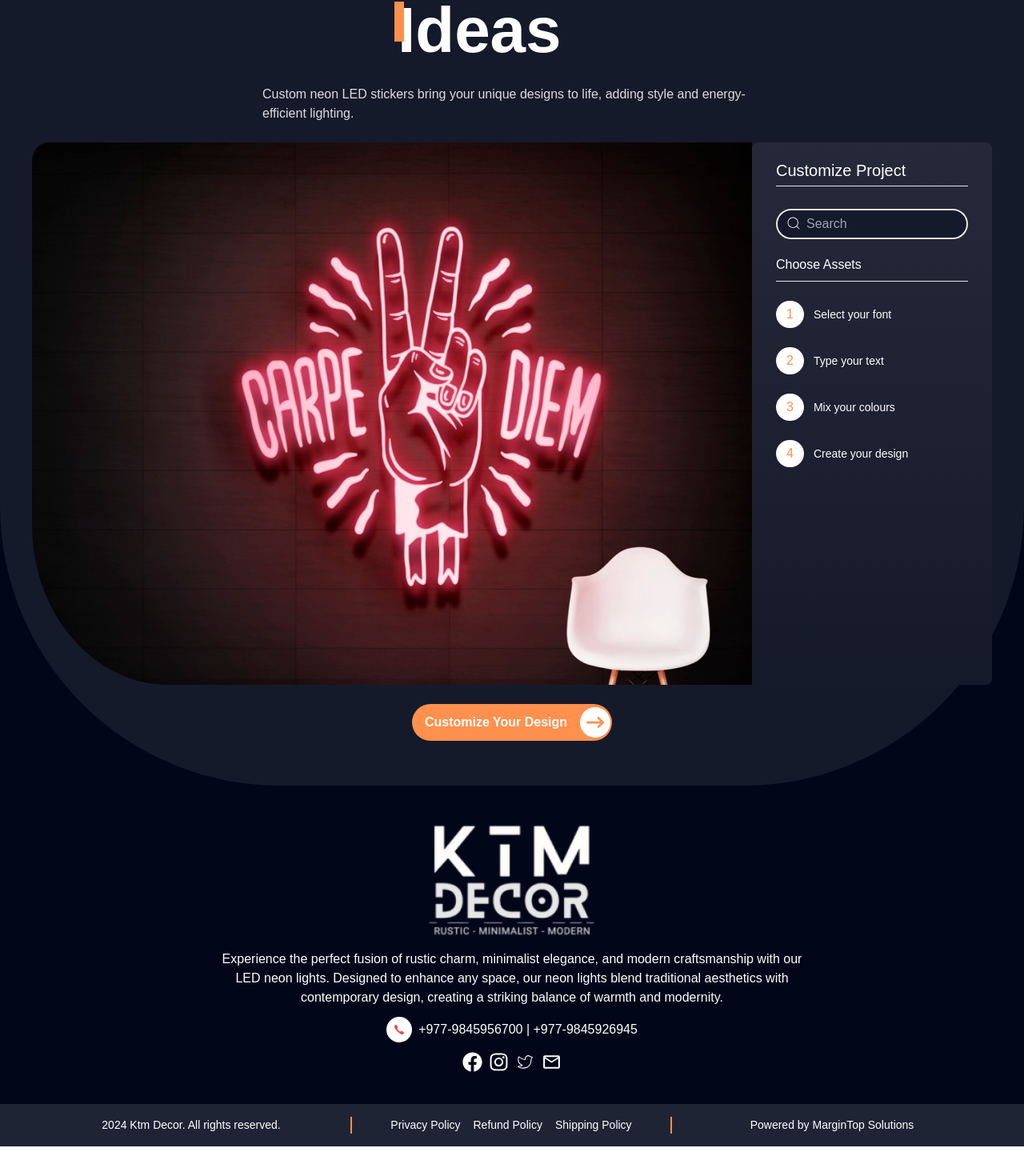
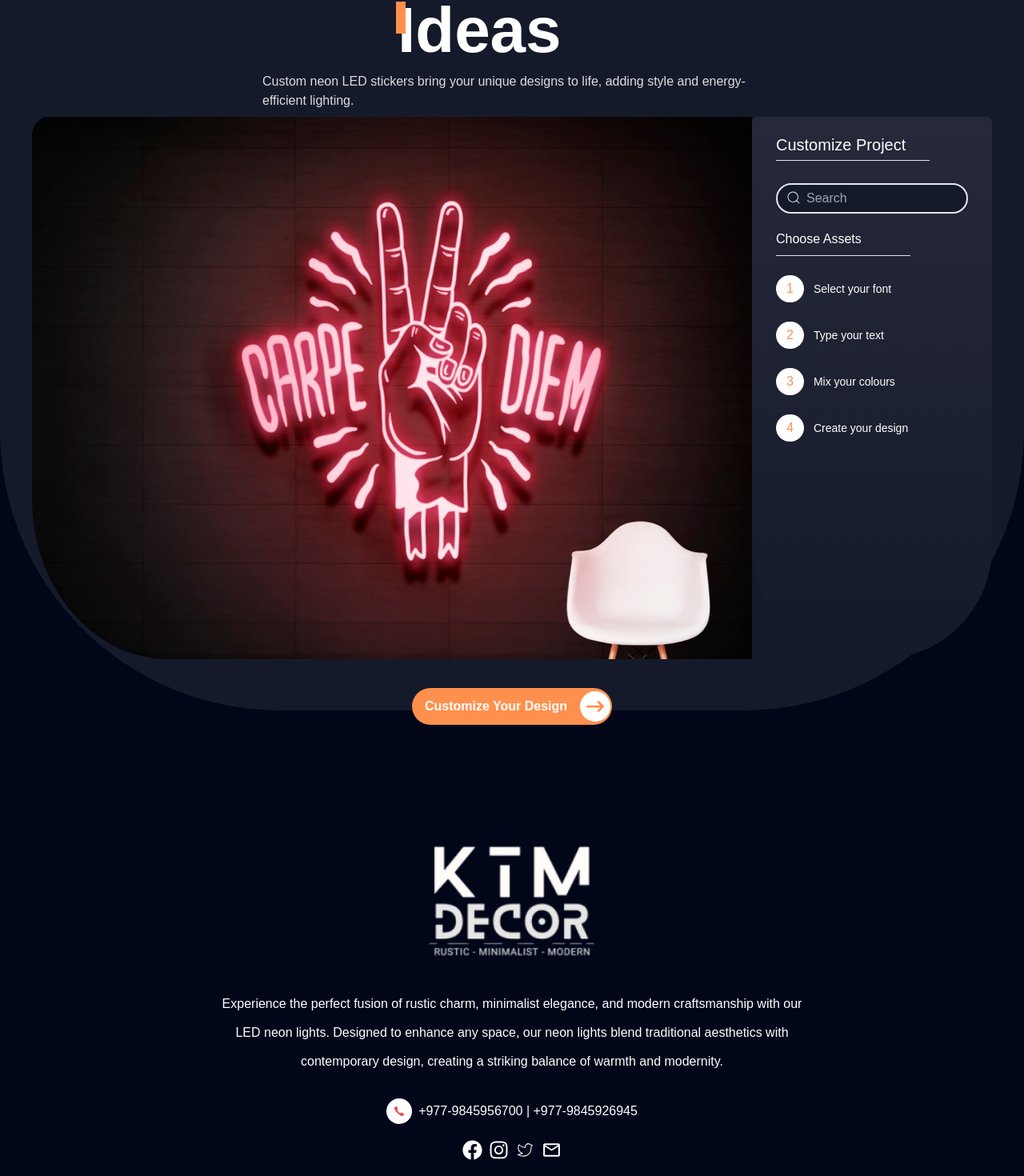
Before and after one commit to shushilpaudel78/Ktm-Decor, a React (Vite) app: page / in a window 1280 px wide. Shown: the part 211-1681 px from the top of the page at 80% size. Before the commit the page ends 1644 px from the top, so only its background shows below. Built offline with nearby package versions, Linux system fonts and the light colour scheme; a web font is replaced by a local one.

Commit message:
little change

```diff
--- a/src/components/Home/CustomFooter.jsx
+++ b/src/components/Home/CustomFooter.jsx
@@ -5,10 +5,10 @@ const CustomFooter = () => {
     return (
         <>
 
-            <div className="w-full h-auto bg-[#1f2435] py-4 px-[10px]">
+            <div className="w-full h-auto bg-[#1f2435] py-6 px-[10px]">
                 <div className="max-w-[1200px] m-auto">
 
-                    <div className="flex text-white ">
+                    <div className="flex text-white py-3 items-center ">
 
                         <div className="w-1/3 border-r-[#FF904E] border-r-[2px] px-2">
 
@@ -22,7 +22,7 @@ const CustomFooter = () => {
                         </div>
 
                         <div className="w-1/3 border-r-[#FF904E] border-r-[2px] px-2">
-                            <div className="flex gap-4 font-aileron text-[14px] font-normal justify-center">
+                            <div className="flex gap-4 font-aileron text-[14px] font-normal justify-center items-center">
                                 <Link>Privacy Policy</Link>
                                 <Link>Refund Policy</Link>
                                 <Link>Shipping Policy</Link>
--- a/src/components/Home/CustomInfo.jsx
+++ b/src/components/Home/CustomInfo.jsx
@@ -15,15 +15,15 @@ const CustomInfo = () => {
                 <div className="max-w-[1200px] m-auto ">
 
 
-                    <div className="w-full h-auto py-4">
+                    <div className="w-full h-auto py-[120px] ">
 
 
-                        <div className="flex items-center flex-col py-6">
-                            <div className="w-[218px] h-[165px]">
+                        <div className="flex items-center flex-col py-6 ">
+                            <div className="w-[218px] h-[165px] my-4">
                                 <img src={ktmdecor} alt="img" className='w-full h-full object-cover' />
                             </div>
 
-                            <p className='text-white  text-center text-[16px] font-aileron font-medium w-[63%]'>Experience the perfect fusion of rustic charm, minimalist elegance, and modern craftsmanship with our
+                            <p className='text-white  text-center text-[16px] font-aileron font-normal w-[63%] py-2 leading-9'>Experience the perfect fusion of rustic charm, minimalist elegance, and modern craftsmanship with our
                                 LED neon lights. Designed to enhance any space, our neon lights blend traditional
                                 aesthetics with contemporary design, creating a striking balance of warmth and modernity.</p>
 
@@ -32,7 +32,7 @@ const CustomInfo = () => {
                                     <IoIosCall className='text-red-500' />
                                 </div>
 
-                                <p className='font-aileron text-white font-normal text-[16px]'>+977-9845956700 | +977-9845926945</p>
+                                <p className='font-aileron text-white font-normal text-[16px] py-3'>+977-9845956700 | +977-9845926945</p>
 
                             </div>
 
--- a/src/components/Home/CustomizeLayout.jsx
+++ b/src/components/Home/CustomizeLayout.jsx
@@ -26,7 +26,7 @@ const CustomizeLayout = () => {
             <div className="w-full  h-auto bg-[#010619]">
 
 
-                <div className="w-full h-auto bg-[#151a2b]  py-8 rounded-b-[350px]">
+                <div className="w-full h-auto bg-[#151a2b]  py-8 rounded-b-[350px] ">
 
                     <div className="h-auto w-[1200px] m-auto">
 
@@ -35,16 +35,16 @@ const CustomizeLayout = () => {
 
                             <div className="flex items-center flex-col text-[#FFFFFF] font-aileron">
                                 <div className='relative flex flex-col '>
-                                    <div className="absolute w-[12px] h-[50px] bg-[#FF904E] top-[96px] left-[260px]"></div>
-                                    <h1 className='text-[80px]  font-bold w-[90%] leading-[88px] text-center text-white'>customize your Ideas</h1>
+                                    <div className="absolute w-[12px] h-[40px] bg-[#FF904E] top-[96px] left-[262px]"></div>
+                                    <h1 className='text-[80px]  font-bold w-[90%] leading-[88px] text-center text-white '>customize your Ideas</h1>
                                 </div>
-                                <p className='font-aileron w-[52%] text-[16px] text-[#FFFFFFD9] py-6' >Custom neon LED stickers bring your unique designs to life, adding style and energy-efficient lighting.</p>
+                                <p className='font-aileron w-[52%] text-[16px] text-[#FFFFFFD9] py-2' >Custom neon LED stickers bring your unique designs to life, adding style and energy-efficient lighting.</p>
 
                             </div>
 
 
 
-                            <div className="flex">
+                            <div className="flex mb-6">
 
 
                                 <div className="w-[75%]">
@@ -57,11 +57,11 @@ const CustomizeLayout = () => {
 
 
 
-                                <div className="w-[25%]  bg-gradient-to-b from-[#252939] to-[#151a2b] rounded-lg pt-4">
+                                <div className="w-[25%]  bg-gradient-to-b from-[#252939] to-[#151a2b] rounded-lg pt-4 rounded-b-[140px]">
                                     <div className="w-full h-auto text-[#FFFFFF]  px-[30px]">
 
                                         <p className=' font-aileron py-1 text-[20px] font-medium'>Customize Project</p>
-                                        <hr className='mb-4 border-t' />
+                                        <hr className='mb-4 border-t w-[80%]' />
                                         <div className="relative  flex justify-center py-3">
                                             <input type="text" placeholder='Search' className=' w-full h-full rounded-[20px] px-9 text-[#FFFFFF] bg-[#151a2b] border-2 py-[8px] font-aileron pr-7' />
                                             <CiSearch className='absolute left-3  top-5 text-[#FFFFFF] bold text-[20px]' />
@@ -70,7 +70,7 @@ const CustomizeLayout = () => {
                                         </div>
 
                                         <p className=' py-2 font-aileron'>Choose Assets</p>
-                                        <hr className='border-t' />
+                                        <hr className='border-t w-[70%]'  />
 
                                         <div className="flex flex-col py-3">
 
@@ -86,7 +86,7 @@ const CustomizeLayout = () => {
                             </div>
 
 
-                            <div className="flex justify-center my-3 font-aileron py-3 ">
+                            <div className="flex justify-center  mb-[-62px] font-aileron py-3 ">
 
                                 <CustimizeButton name="Customize Your Design" />
 
@@ -102,16 +102,8 @@ const CustomizeLayout = () => {
 
 
 
-
-
-
             <CustomInfo />
             <CustomFooter />
-
-
-
-
-
 
 
 
--- a/tailwind.config.js
+++ b/tailwind.config.js
@@ -3,7 +3,24 @@ module.exports = {
   content: [
     "./src/**/*.{js,jsx,ts,tsx}",
   ],
+
   theme: {
+    screens: {
+      '2xl': {'max': '1535px'},
+      // => @media (max-width: 1535px) { ... }
+
+      'xl': {'max': '1279px'},
+      // => @media (max-width: 1279px) { ... }
+
+      'lg': {'max': '1023px'},
+      // => @media (max-width: 1023px) { ... }
+
+      'md': {'max': '900px'},
+      // => @media (max-width: 767px) { ... }
+
+      'sm': {'max': '639px'},
+      // => @media (max-width: 639px) { ... }
+  },
     extend: {
       fontFamily: {
         aileron: ['Aileron', 'sans-serif'],
```
